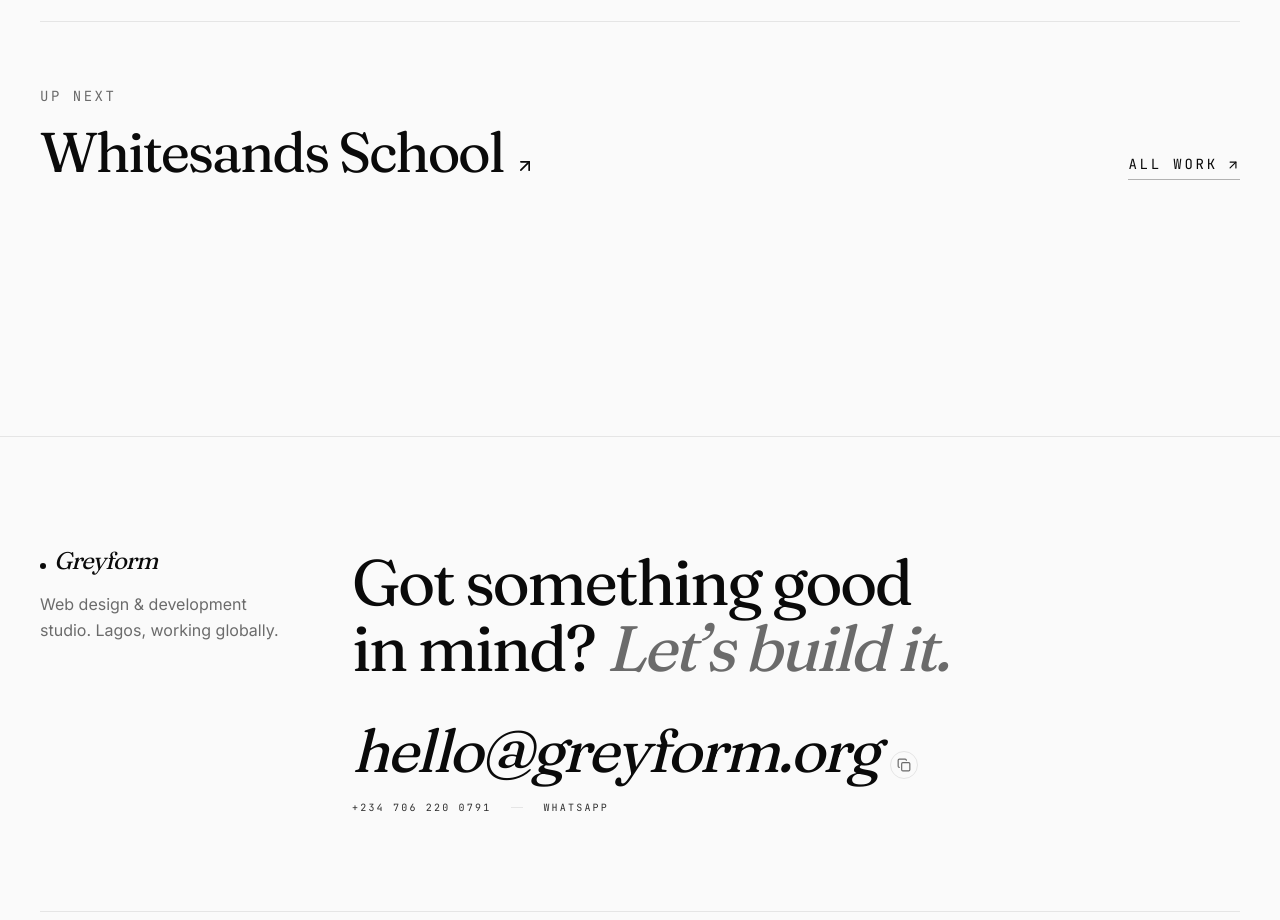
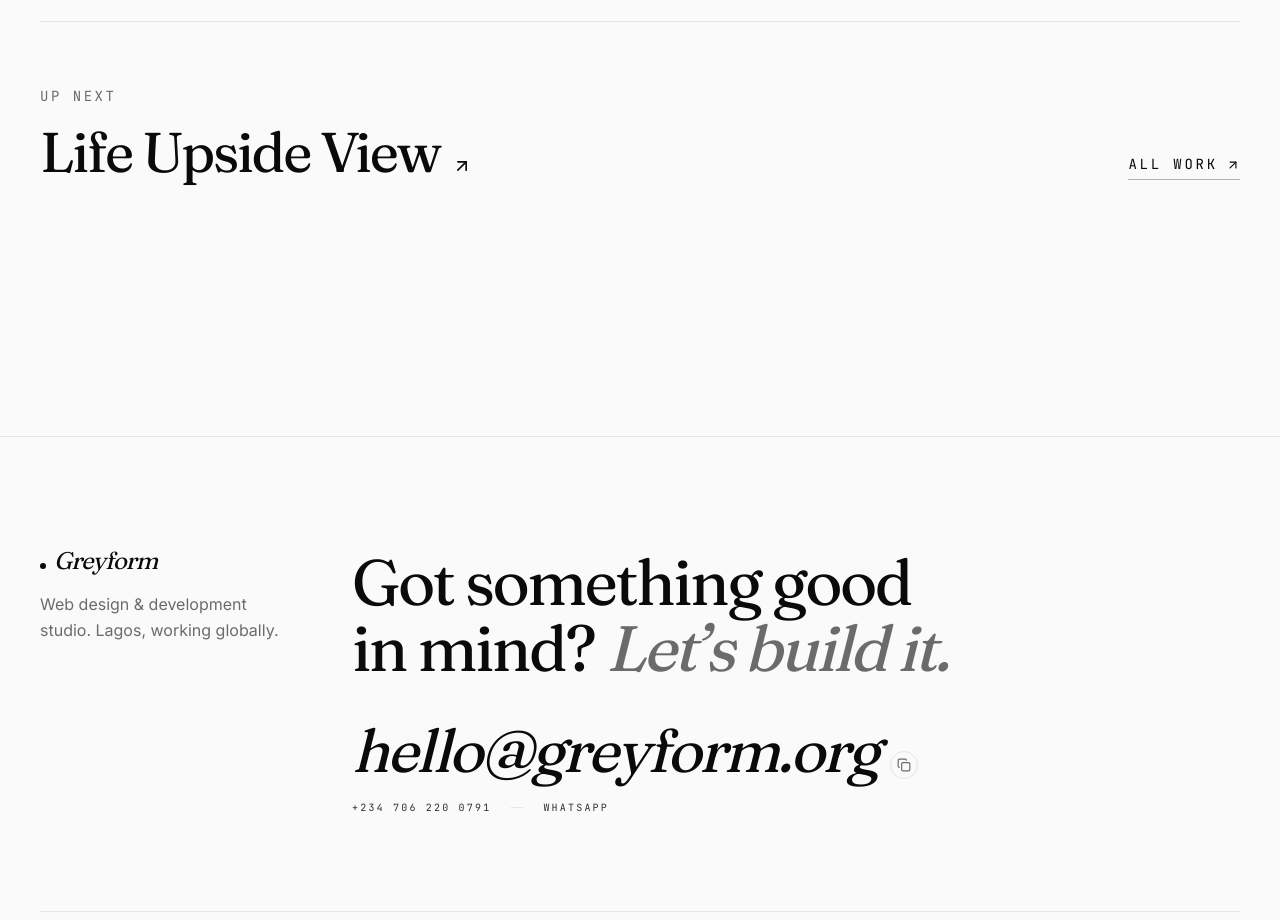
Before and after one commit to BuildWithChudi/greyform, a Next.js app: page /work/ipheclan in a window 1280 px wide. Shown: the part 3680-4600 px from the top of the page. Built offline with nearby package versions, Linux system fonts and the light colour scheme.

Commit message:
Add new completed project

```diff
--- a/src/data/work.ts
+++ b/src/data/work.ts
@@ -150,6 +150,39 @@ const ALL_CASE_STUDIES: readonly CaseStudy[] = [
     // proof. Drop a verbatim line from Iphe here once you have his sign-off and
     // the homepage strip + case-study quote light up automatically.
   },
+  {
+    slug: "life-upside-view",
+    client: "Life Upside View",
+    title: "A mental-health platform built around one promise: you are not alone.",
+    year: "2026",
+    summary:
+      "A support platform for people in a hard moment — somewhere to find a story, a tool, or a fast way to reach help. The design direction was the client's; our job was to build it into something steady and quick on the phones people actually open at 2am. Searchable stories of resilience, a low-pressure self check-in, light and dark reading modes, more than one language, and a get-help route that's never more than a tap away.",
+    tags: ["Development", "Accessibility", "Performance", "Nonprofit"],
+    cover:
+      "https://res.cloudinary.com/dud5owpai/image/upload/v1782633362/life-upside-view-website_x0ws31.png",
+    coverAlt:
+      "Life Upside View mental-health platform by Greyform — the “You are not alone” homepage",
+    liveUrl: "https://www.lifeupsideview.org",
+    liveUrlLabel: "lifeupsideview.org",
+    role: "Development",
+    stack: ["Next.js", "Tailwind", "Vercel"],
+    problem: {
+      heading: "When someone is reaching out, every bit of friction is a reason to close the tab.",
+      body: "Life Upside View needed a home that could meet people at a low point — often anxious, often late at night, often on a slow connection — and get them to something useful without making them work for it. In this context the basics carry real weight: a page that stalls, a menu that's hard to scan, or a help link buried two clicks down isn't a minor flaw, it's a person who leaves before they find anything. The client had a clear vision for how it should look and feel. The brief to us was to make that vision real without letting it get heavy or hard to reach.",
+    },
+    approach: {
+      heading: "Build the client's design faithfully — then make it fast, legible, and easy to get help from.",
+      body: "We worked directly with the client and implemented their design as specified, hand-coding it so the warmth of the original — the open imagery, the single steadying line, the calm spacing — survived the move from mockup to a live product without bloating. A persistent “Get help” route stays one tap from every screen. Light and dark modes let people read in whatever's easiest on the eyes in the moment, and a language toggle widens who the site can actually serve. Stories of resilience are searchable rather than buried, and the self check-in reads as a few honest questions instead of a clinical form. Throughout, the build is tuned to stay quick on the mid-range phones most of the audience is holding — because in a crisis, load time is part of the care.",
+    },
+    outcome: {
+      heading: "A calm front door that does the hard part: getting people to help, fast.",
+      body: "The site launched true to the client's design while staying fast and accessible — readable in both themes, navigable in more than one language, and quick to surface a story, a tool, or a way to talk to someone. The pieces that matter most here all sit within a tap or two of anywhere on the site: the standing get-help route, the low-friction check-in, the searchable stories. Built to the client's spec, hand-built for speed.",
+    },
+    // Role is honestly scoped to Development — the client led the design and we
+    // implemented it. Stack assumes Greyform's standard hand-built setup; swap if
+    // it differs. Add a client quote here once cleared and the homepage strip +
+    // case-study quote light up automatically.
+  },
 ];
 
 // Public list — drafts removed. Use this everywhere (homepage, /work, sitemap,
```
